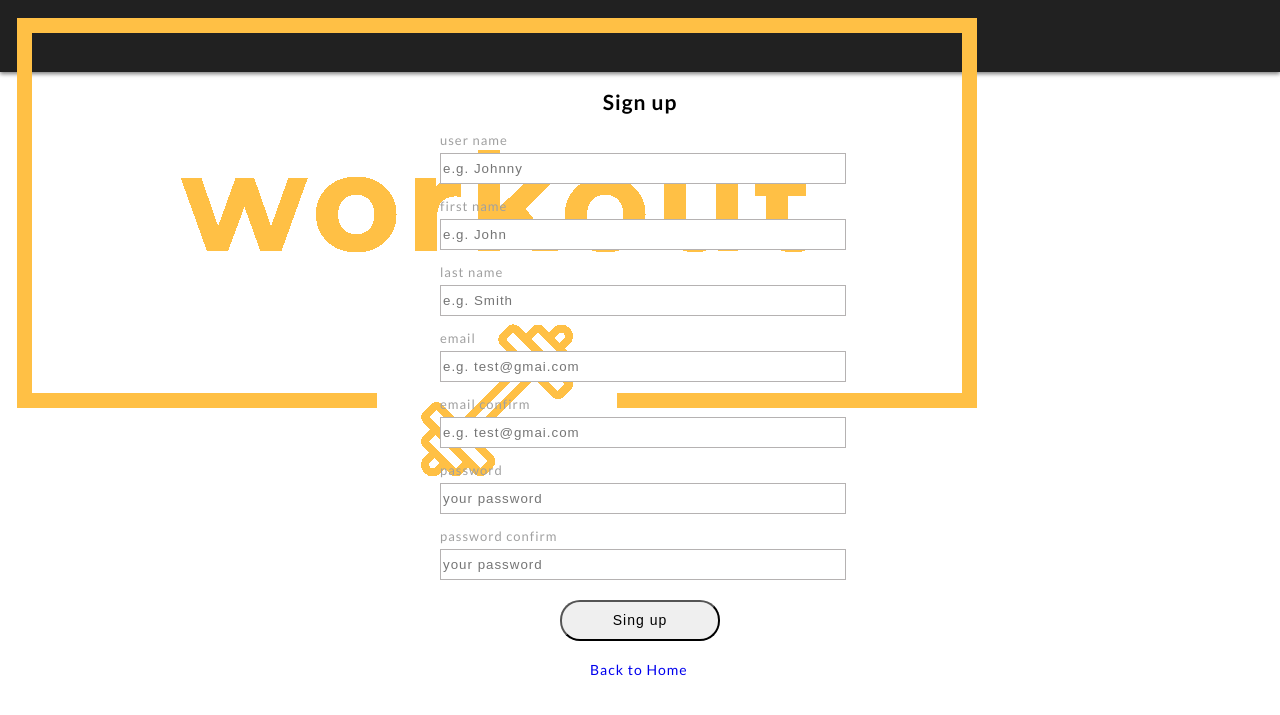
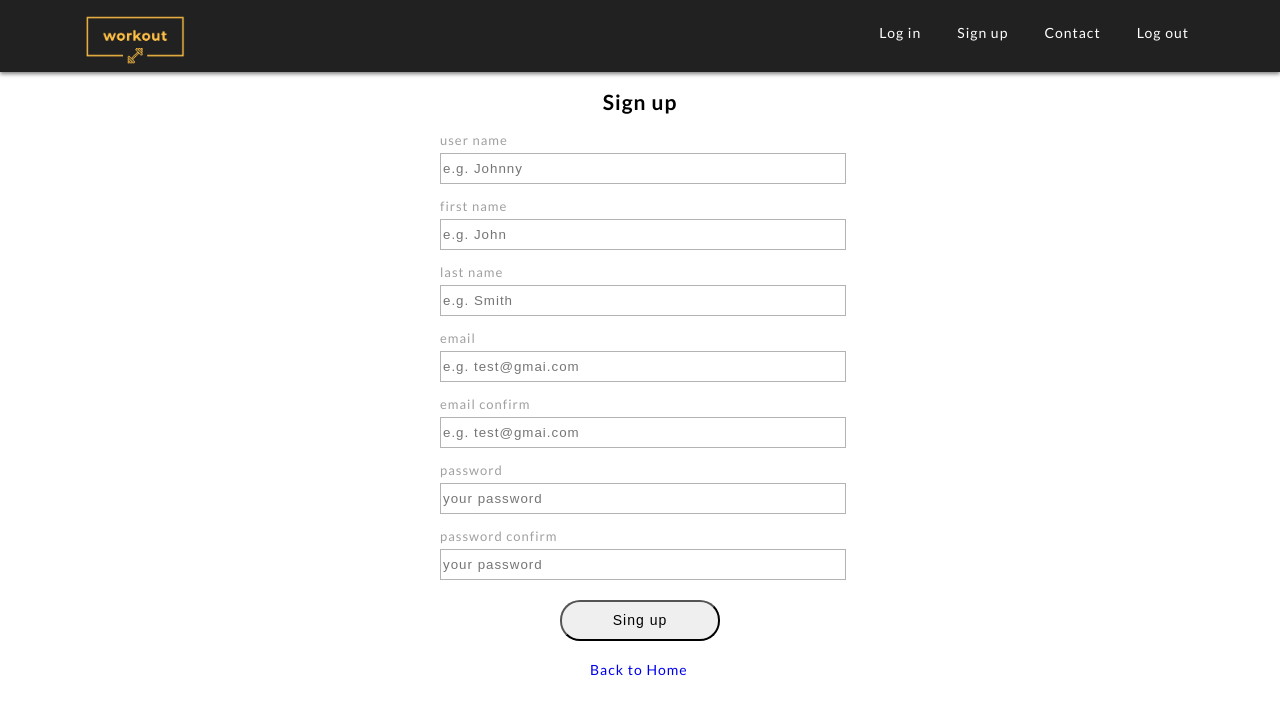
Before and after one commit to pixcelo/workout, a PHP site: page /register.php in a window 1280 px wide. Shown: the top 715 px of the page. Run offline with PHP 8.4, Linux system fonts and the light colour scheme.

Commit message:
modified header

```diff
--- a/assets/css/register.css
+++ b/assets/css/register.css
@@ -14,12 +14,17 @@ body {
   letter-spacing: 1px;
 }
 
-.headerContainer {
+.header {
   height: 72px;
-  width: 100%;
   top: 0;
   background-color: #212121;
   box-shadow: 0 2px 4px rgba(0, 0, 0, 0.5);
+}
+
+.headerContainer {
+  display: flex;
+  flex-wrap: wrap;
+  justify-content: space-between;
 }
 
 .headerContainer ul {
@@ -42,9 +47,15 @@ body {
   text-decoration: none;
 }
 
-.container {
-  display: block;
-  width: 100%;
+.logo {
+  width: 100px;
+  padding: 15px 0 15px 30px;
+}
+
+.wrapper {
+  max-width: 1170px;
+  margin: 0 auto;
+  padding: 0 16px 0 16px;
 }
 
 /* register form */
--- a/register.php
+++ b/register.php
@@ -28,22 +28,26 @@
 </head>
 <body>
 
-  <header class="headerContainer">
-
+<header class="header show">
+    <div class="headerContainer wrapper">
       <div>
           <a href="index.php"><img src="assets/images/icons/logo_transparent.png" class="logo" alt="logo"></a>
       </div>
 
       <nav>
         <ul>
-        <li><a href="login.php">Log in</a></li>
+          <li><a href=""></a></li>
+          <li><a href=""><?php echo !empty($username) ? '<a href="profile.php">' . $username . '</a>' : '<a href="login.php">Log in</a>'; ?></a></li>
           <li><a href="register.php">Sign up</a></li>
-        <li><a href="">contact</a></li>
+          <li><a href="">Contact</a></li>
+          <li><a href="" class="logout">Log out</a></li>
         </ul>
       </nav>
+    </div>
+
   </header>
 
-  <div class="container">
+  <div class="wrapper">
 
     <main class="registerContainer">
       <div class="inputContainer">
```
Also changed, not shown: assets/css/style.css (+11 -7 lines), index.php (+8 -7 lines), login.php (+9 -5 lines). Lines whose indentation alone changed are shown as unchanged.
